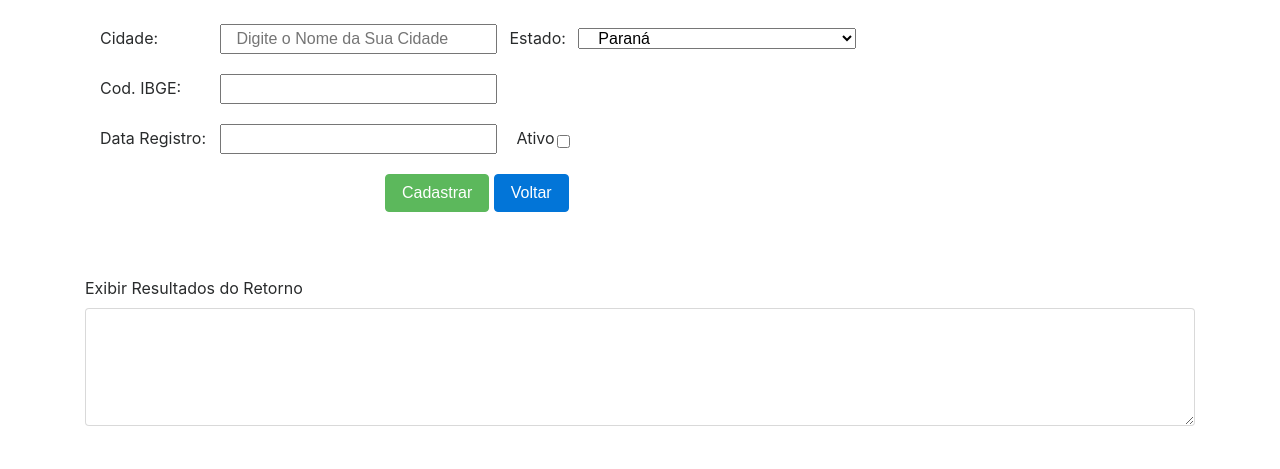
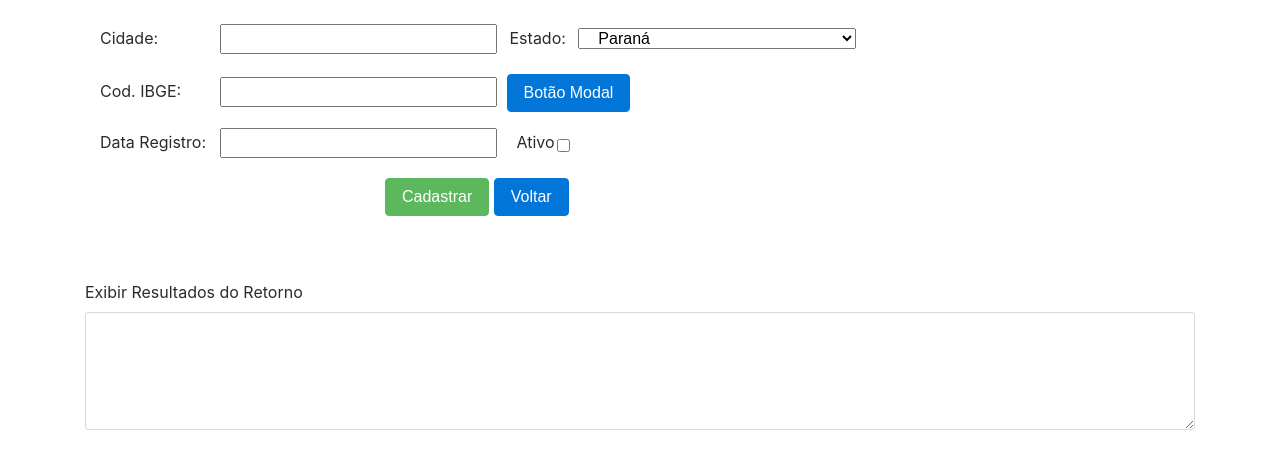
Before and after one commit to erikseyti/TesteTadaSoftware, a Flask app: page /nfe/cidade/ in a window 1280 px wide. Shown: the top 469 px of the page. Run offline with Flask 2, Linux system fonts and the light colour scheme; some libraries are stand-ins or nearby versions.

Commit message:
adicionado o botão com um modal na pagina de cadastro da cidade

```diff
--- a/app/templates/nfe/cidade.html
+++ b/app/templates/nfe/cidade.html
@@ -15,7 +15,7 @@
 	<div class="form-group">
 
         <label class="col-2" id="cidadelabel" for="cidade">Cidade:</label>
-        <input class="col-3" type="text" name="cidade" id="nomecidade" class="form-control" placeholder="Digite o Nome da Sua Cidade">
+        <input class="col-3" type="text" name="cidade" id="nomecidade" class="form-control">
 
 
 	<label class="mr-sm-2" class="col-2"  id ="estadolabel" for="inlineFormCustomSelect" >Estado:</label>
@@ -53,6 +53,9 @@
     <div class="form-group">
         <label for="cidade" id="codigoibgelabel" class="col-2">Cod. IBGE:</label>
         <input type="text" class="col-3" name="codigo IBGE" id="codigoibge" class="form-control"">
+
+        <button type="button" id="botoamodal"  class="btn btn-primary" data-toggle="modal" data-target="#ibgemodal">Botão Modal</button>
+
     </div>
 
     <div class="form-group">
@@ -80,6 +83,37 @@
 
 </div>
 </form>
+
+
+
+<div class="modal fade" id="ibgemodal" tabindex="-1" role="dialog" aria-labelledby="ibgemodal" aria-hidden="true">
+  <div class="modal-dialog" role="document">
+    <div class="modal-content">
+      <div class="modal-header">
+        <h5 class="modal-title" id="exampleModalLabel">Texto da parte superior do modal</h5>
+        <button type="button" class="close" data-dismiss="modal" aria-label="Close">
+          <span aria-hidden="true">&times;</span>
+        </button>
+      </div>
+      <div class="modal-body">
+        <form>
+          <div class="form-group">
+            <label for="recipient-name" class="form-control-label">Codigo a ser Consultado:</label>
+            <input type="text" class="form-control" id="recipient-name">
+          </div>
+        </form>
+        <div class="modal-footer">
+        <button type="button" class="btn btn-danger" data-dismiss="modal">Close</button>
+        <button type="button" class="btn btn-primary">Send message</button>
+      </div>
+      </div>
+    </div>
+  </div>
+</div>
+
+
+
+
     <!-- jQuery -->
     <script src="{{ url_for('static', filename='js/jquery.min.js') }}"></script>
     <!-- Popper for Bootstrap -->
@@ -102,6 +136,16 @@
 
 
 }
+
+    $('#exampleModal').on('show.bs.modal', function (event) {
+  var button = $(event.relatedTarget) // Button that triggered the modal
+  var recipient = button.data('whatever') // Extract info from data-* attributes
+  // If necessary, you could initiate an AJAX request here (and then do the updating in a callback).
+  // Update the modal's content. We'll use jQuery here, but you could use a data binding library or other methods instead.
+  var modal = $(this)
+  modal.find('.modal-title').text('New message to ' + recipient)
+  modal.find('.modal-body input').val(recipient)
+})
 
     </script>
 
@@ -134,6 +178,14 @@
     margin-left:300px;
 
 }
+#codigoibge
+{
+    margin-right:5px;
+
+}
+
+
+
 </style>
 
 </body>
--- a/app/templates/nfe/ibgecidades.py
+++ /dev/null
@@ -1,4 +0,0 @@
-import pynfe
-import os
-with open(os.path.dirname(pynfe.__file__)+"/data/MunIBGE/MunIBGE-UF41.txt", 'r') as myfile:
-    print(myfile.read())
--- a/app/templates/nfe/testeGrid.html
+++ /dev/null
@@ -1,4 +0,0 @@
-<div class="row form-group">
-  <div class="col-2 text-right"><label for="nome" class="control-label">Nome</label></div>
-  <div class="col-9"><input type="text" class="form-control" id="nome" name="nome" required=""></div>
-</div>
```
